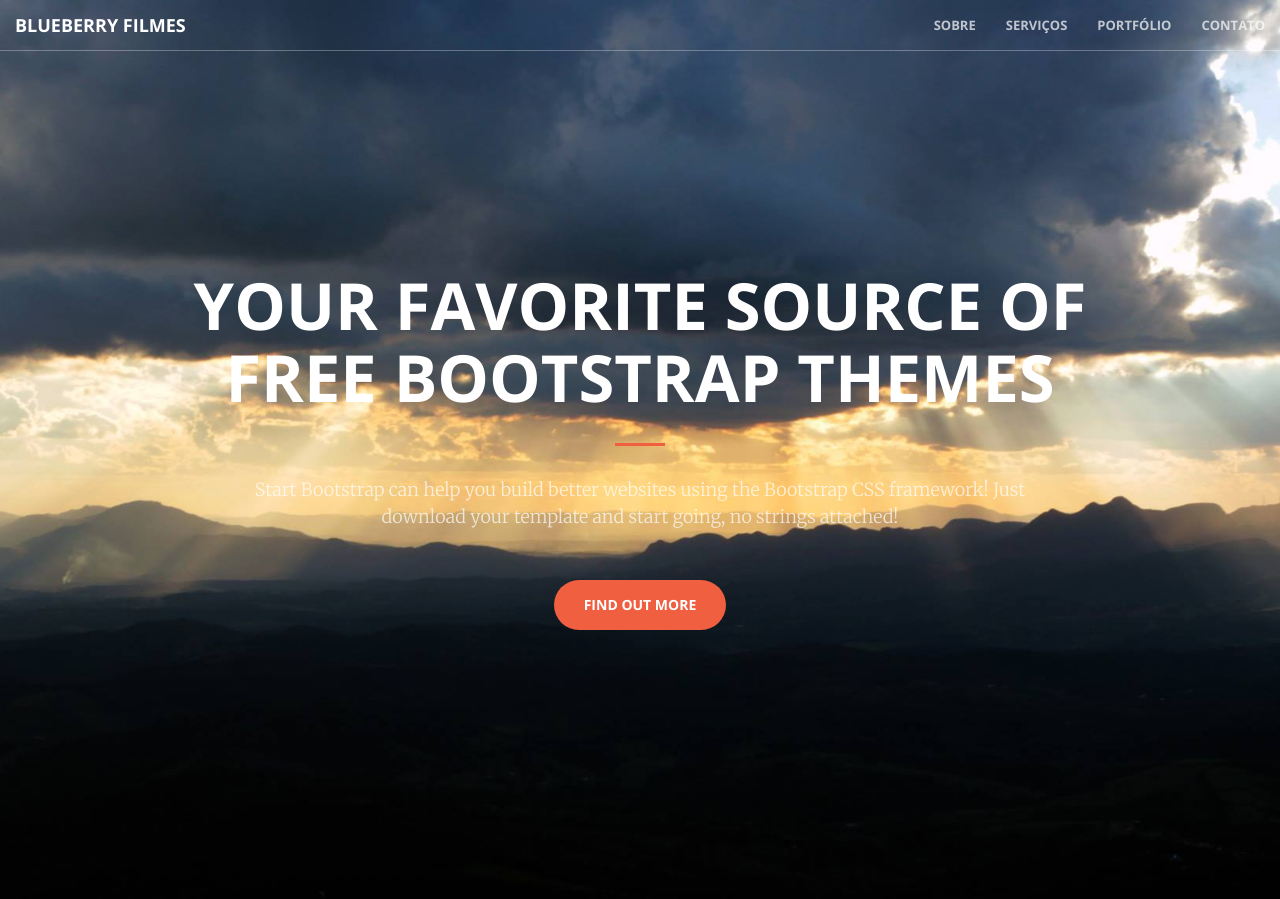
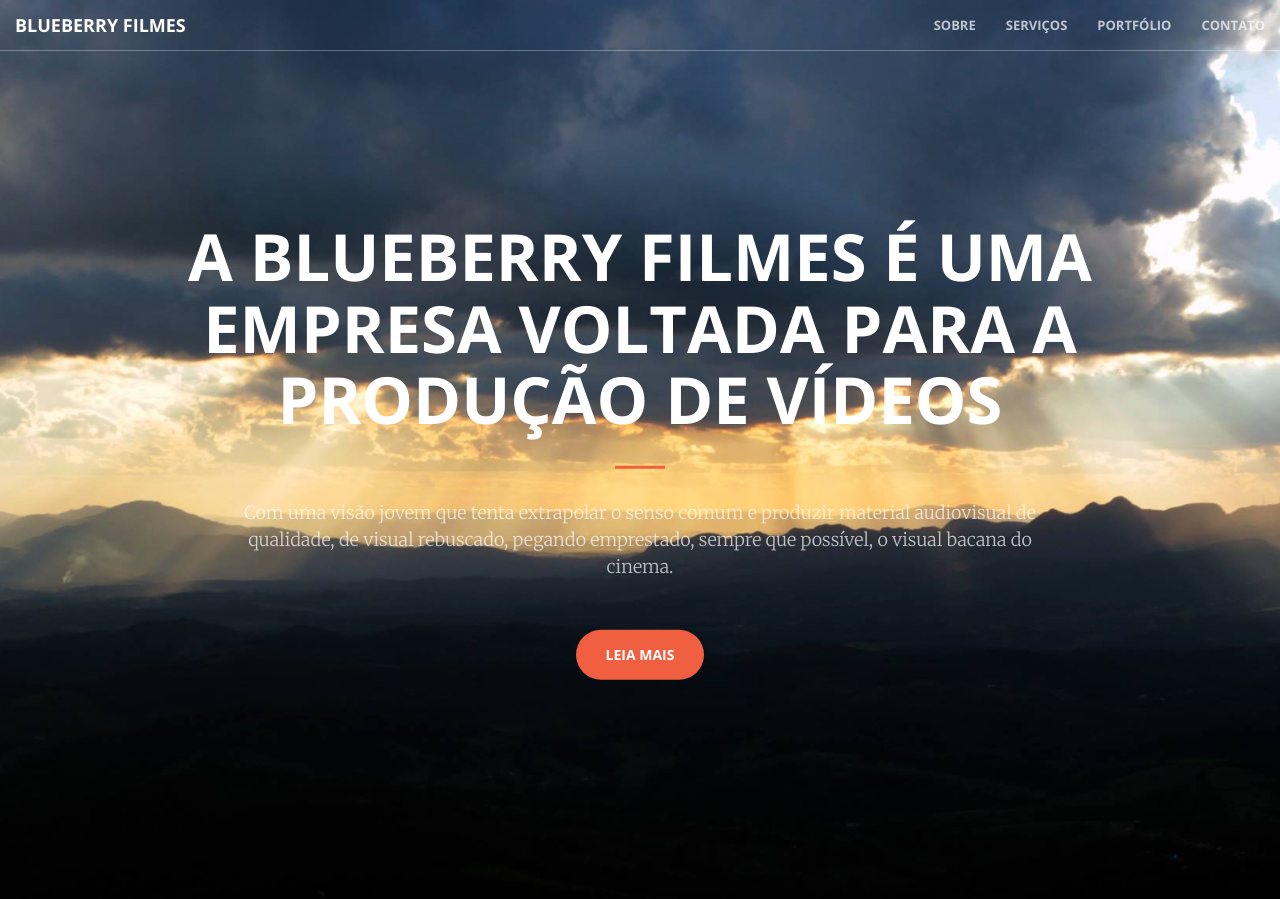
Before and after one commit to blueberryfilmes/blueberryfilmes.github.io, a Jekyll site: the page built from index.html, in a window 1280 px wide and 900 px high. Built offline with Jekyll 4.4.1, drawn with Linux system fonts in a browser that asks for light colours; some of the changed text lies outside the part shown.

Commit message:
Alterando textos do inicio a servicos

```diff
--- a/_includes/call-to-action.html
+++ b/_includes/call-to-action.html
@@ -2,10 +2,9 @@
     <div class="container">
         <div class="row">
             <div class="col-lg-8 col-lg-offset-2 text-center">
-                <h2 class="section-heading">We've got what you need!</h2>
+                <h2 class="section-heading">Nos temos o que você precisa!</h2>
                 <hr class="light">
-                <p class="text-faded">Start Bootstrap has everything you need to get your new website up and running in no time! All of the templates and themes on Start Bootstrap are open source, free to download, and easy to use. No strings attached!</p>
-                <a href="#" class="btn btn-default btn-xl">Get Started!</a>
+                <p class="text-faded">Não se engane com a equipe jovem da empresa, o membro mais novo possui experiência de 10 anos relacionada a produção de vídeos de casamento e eventos. Juntos os sócios da BlueBerry somam mais de 40 anos de trabalho em gravação e edições de vídeos.</p>
             </div>
         </div>
     </div>
--- a/_includes/header.html
+++ b/_includes/header.html
@@ -1,10 +1,10 @@
 <header>
     <div class="header-content">
         <div class="header-content-inner">
-            <h1>Your Favorite Source of Free Bootstrap Themes</h1>
+            <h1>A BlueBerry filmes é uma empresa voltada para a produção de vídeos</h1>
             <hr>
-            <p>Start Bootstrap can help you build better websites using the Bootstrap CSS framework! Just download your template and start going, no strings attached!</p>
-            <a href="#about" class="btn btn-primary btn-xl page-scroll">Find Out More</a>
+            <p>Com uma visão jovem que tenta extrapolar o senso comum e produzir material audiovisual de qualidade, de visual rebuscado, pegando emprestado, sempre que possível, o visual bacana do cinema.</p>
+            <a href="#about" class="btn btn-primary btn-xl page-scroll">Leia mais</a>
         </div>
     </div>
 </header>
--- a/_includes/services.html
+++ b/_includes/services.html
@@ -2,39 +2,25 @@
     <div class="container">
         <div class="row">
             <div class="col-lg-12 text-center">
-                <h2 class="section-heading">At Your Service</h2>
+                <h2 class="section-heading">A seu dispo</h2>
                 <hr class="primary">
             </div>
         </div>
     </div>
     <div class="container">
         <div class="row">
-            <div class="col-lg-3 col-md-6 text-center">
+            <div class="col-lg-6 col-md-6 text-center">
                 <div class="service-box">
-                    <i class="fa fa-4x fa-diamond wow bounceIn text-primary"></i>
-                    <h3>Sturdy Templates</h3>
-                    <p class="text-muted">Our templates are updated regularly so they don't break.</p>
+                    <i class="fa fa-4x fa-paper-plane wow bounceIn text-primary" data-wow-delay=".1s"></i>
+                    <h3>Eventos</h3>
+                    <p class="text-muted">A sua história contada por nos!</p>
                 </div>
             </div>
-            <div class="col-lg-3 col-md-6 text-center">
-                <div class="service-box">
-                    <i class="fa fa-4x fa-paper-plane wow bounceIn text-primary" data-wow-delay=".1s"></i>
-                    <h3>Ready to Ship</h3>
-                    <p class="text-muted">You can use this theme as is, or you can make changes!</p>
-                </div>
-            </div>
-            <div class="col-lg-3 col-md-6 text-center">
+            <div class="col-lg-6 col-md-6 text-center">
                 <div class="service-box">
                     <i class="fa fa-4x fa-newspaper-o wow bounceIn text-primary" data-wow-delay=".2s"></i>
-                    <h3>Up to Date</h3>
-                    <p class="text-muted">We update dependencies to keep things fresh.</p>
-                </div>
-            </div>
-            <div class="col-lg-3 col-md-6 text-center">
-                <div class="service-box">
-                    <i class="fa fa-4x fa-heart wow bounceIn text-primary" data-wow-delay=".3s"></i>
-                    <h3>Made with Love</h3>
-                    <p class="text-muted">You have to make your websites with love these days!</p>
+                    <h3>Institucional</h3>
+                    <p class="text-muted">Conte a história da sua empresa.</p>
                 </div>
             </div>
         </div>
```
